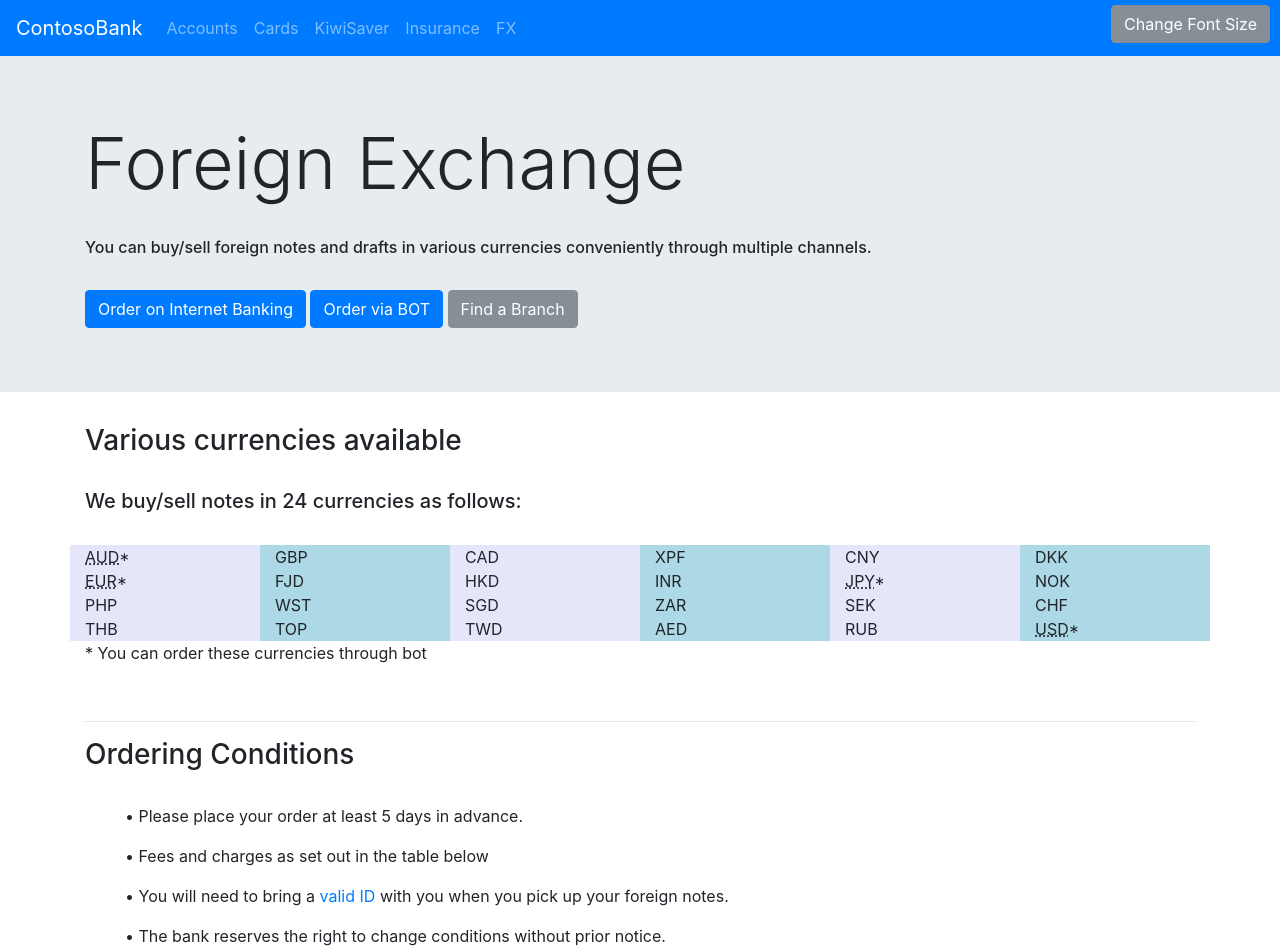
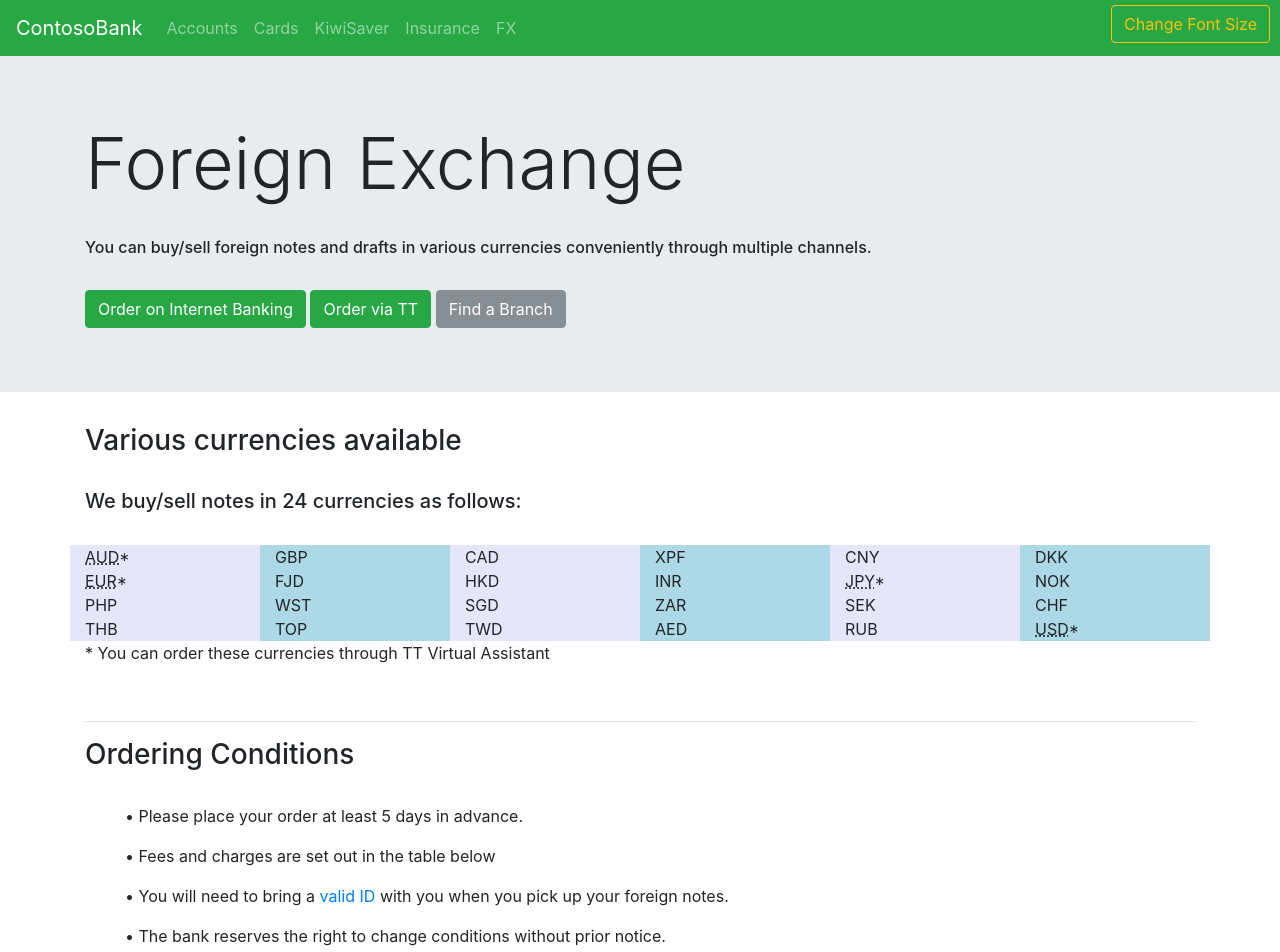
Before and after one commit to cjan957/botBanking, a website: page website/index.html in a window 1280 px wide. Shown: the top 952 px of the page. Drawn offline with nearby package versions, Linux system fonts and the light colour scheme.

Commit message:
theme changed

```diff
--- a/website/index.html
+++ b/website/index.html
@@ -14,7 +14,7 @@
 
     <body id ="resize">
         <div id = "blurABLE" class = "">
-            <nav class="navbar navbar-expand-sm bg-primary navbar-dark">
+            <nav class="navbar navbar-expand-sm bg-success navbar-dark">
                     <a class="navbar-brand" href="">ContosoBank</a>
                     <ul class="navbar-nav">
                         <li class="nav-item">
@@ -33,7 +33,7 @@
                             <a class="nav-link" href="#">FX</a>
                         </li>
                         <li class="nav-item">
-                            <button id= "zoomButton" type="button" onClick = "increaseFontSize()" class="btn btn-secondary">Change Font Size</button>
+                            <button id= "zoomButton" type="button" onClick = "increaseFontSize()" class="btn btn-outline-warning">Change Font Size</button>
                         </li>
                     </ul>
                   </nav>
@@ -43,8 +43,8 @@
                     <br>
                     <h6 id="subheading">You can buy/sell foreign notes and drafts in various currencies conveniently through multiple channels.</h6>
                     <br>
-                    <button type="button" class="btn btn-primary">Order on Internet Banking</button>
-                    <button type="button" onClick = "openChat()" class="btn btn-primary">Order via BOT</button>
+                    <button type="button" class="btn btn-success">Order on Internet Banking</button>
+                    <button type="button" onClick = "openChat()" class="btn btn-success">Order via TT</button>
                     <button type="button" class="btn btn-secondary">Find a Branch</button>
                 </div>
             </div>
@@ -85,18 +85,18 @@
                     <div class = "col" style = "background-color:lavender;">RUB</div>
                     <div class = "col" style = "background-color:lightblue;"><abbr title="United States Dollar">USD</abbr>*</div>
                 </div>
-                <p>* You can order these currencies through bot</p>
+                <p>* You can order these currencies through TT Virtual Assistant</p>
                 <br>
                 <hr>
                 <h3>Ordering Conditions</h3>
                 <br>
                 <ul>• Please place your order at least 5 days in advance.</ul>
-                <ul>• Fees and charges as set out in the table below </ul>
+                <ul>• Fees and charges are set out in the table below </ul>
                 <ul>• You will need to bring a <a href="#">valid ID</a> with you when you pick up your foreign notes.</ul>
                 <ul>• The bank reserves the right to change conditions without prior notice.</ul>
                 <ul>• For more information, please contact contosoBank at (+64)9 455 4555 or visit your <a href="#">nearest branch</a></ul>
                 <br>
-                <button type="button" class="btn btn-primary" data-toggle="collapse" data-target="#feeTable">Fees Table</button>
+                <button type="button" class="btn btn-success" data-toggle="collapse" data-target="#feeTable">Fees Table</button>
                 <br>
                 <br>
                 <div id="feeTable" class="collapse">
```
